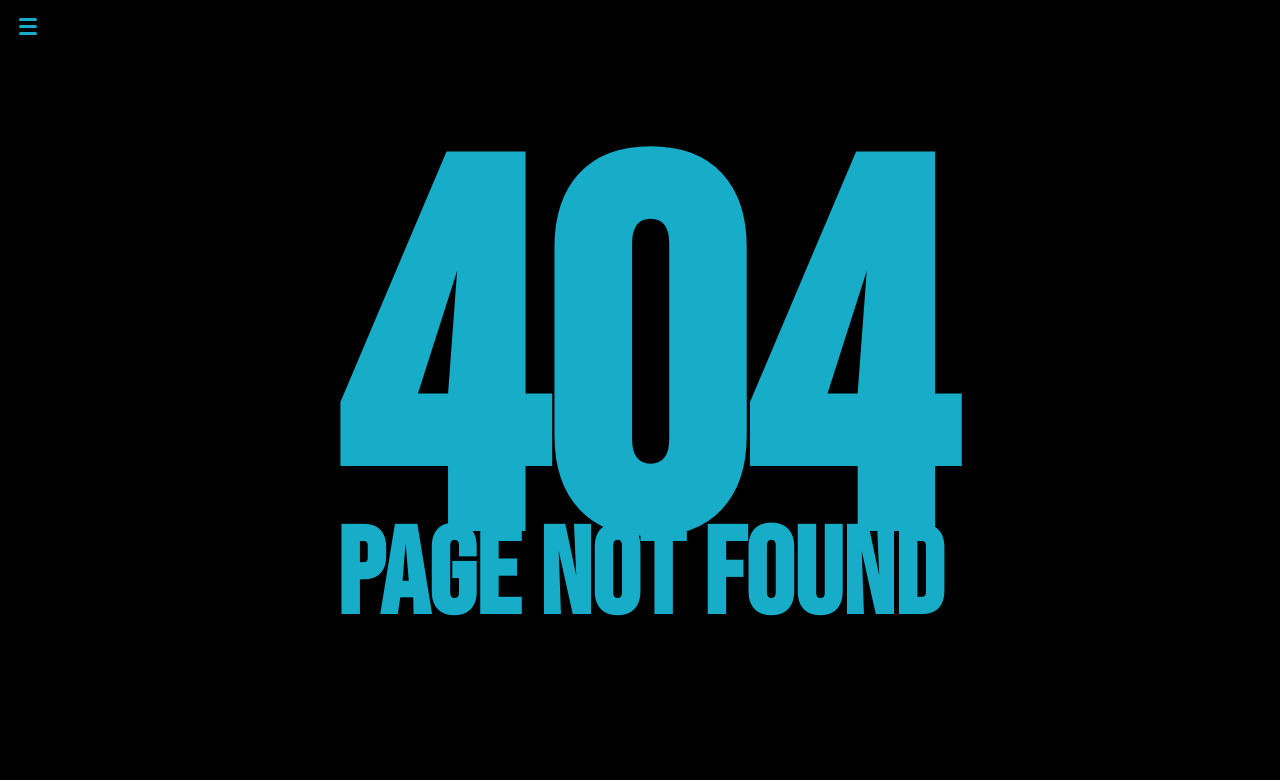
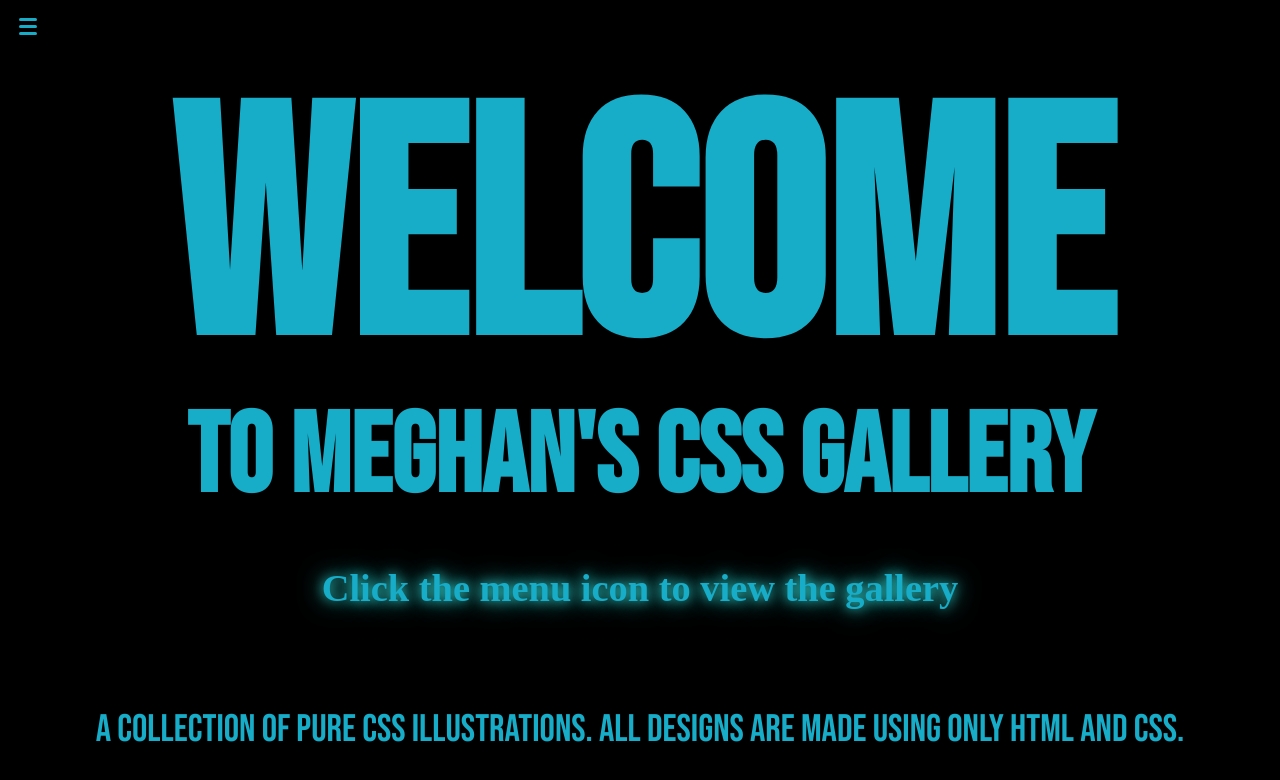
Before and after one commit to MakeAllTheProjects/css-gallery, a React (Vite) app: page /css-gallery in a window 1280 px wide. Before the commit this address had no page. Shown: the top 780 px of the page. Built offline with nearby package versions, Linux system fonts and the light colour scheme; the HTML template or start-up script is replaced by a standard one; a web font is replaced by a local one.

Commit message:
github route

```diff
--- a/src/App.tsx
+++ b/src/App.tsx
@@ -14,6 +14,7 @@ function AnimatedRoutes() {
       <CSSTransition key={location.key} classNames="page" timeout={400} unmountOnExit>
         <Routes location={location}>
           <Route path="/" element={<Home />} />
+          <Route path="/css-gallery" element={<Home />} />
           <Route path="/ewok" element={<Ewok />} />
           <Route path="/pikachu" element={<Pikachu />} />
           <Route path="/stargate" element={<Stargate />} />
--- a/src/pages/Home.tsx
+++ b/src/pages/Home.tsx
@@ -14,7 +14,7 @@ export default function Home() {
       <h1>Welcome</h1>
       <h2>to Meghan's CSS Gallery</h2>
       <h3>Click the menu icon to view the gallery</h3>
-      <p>A collection of pure CSS illustrations.</p>
+      <p>A collection of pure CSS illustrations. All designs are made using only HTML and CSS.</p>
     </main>
   )
 }
```
